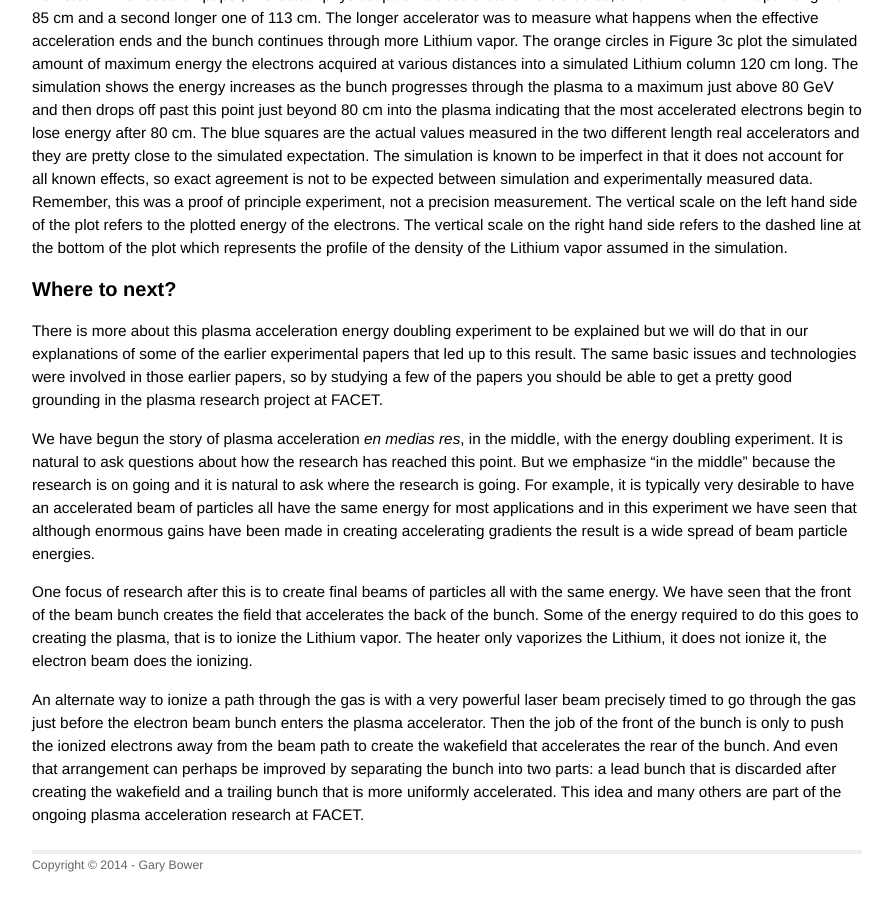
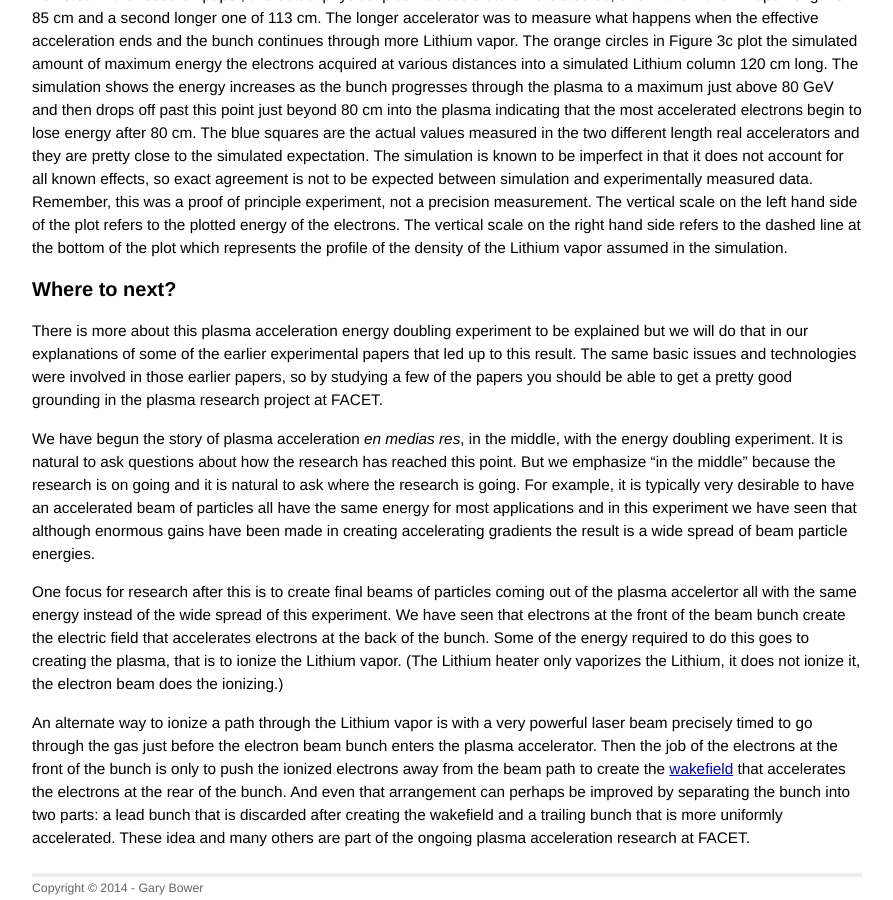
Before and after one commit to grbfacet/facet, a Jekyll site: the page built from energy-doubling-explained.md, in a window 1280 px wide and 900 px high, scrolled down 8097 px. Shown: the whole window, without its empty margins (193-1086 px from the left). Built offline with Jekyll 4.4.1, drawn with Linux system fonts in a browser that asks for light colours; before the commit the page ends 8974 px from its top, so only the background shows below that.

Commit message:
Update energy-doubling-explained.md

```diff
--- a/energy-doubling-explained.md
+++ b/energy-doubling-explained.md
@@ -175,6 +175,6 @@ There is more about this plasma acceleration energy doubling experiment to be ex
 
 We have begun the story of plasma acceleration _en medias res_, in the middle, with the energy doubling experiment. It is natural to ask questions about how the research has reached this point. But we emphasize "in the middle" because the research is on going and it is natural to ask where the research is going. For example, it is typically very desirable to have an accelerated beam of particles all have the same energy for most applications and in this experiment we have seen that although enormous gains have been made in creating accelerating gradients the result is a wide spread of beam particle energies.
 
-One focus of research after this is to create final beams of particles all with the same energy. We have seen that the front of the beam bunch creates the field that accelerates the back of the bunch. Some of the energy required to do this goes to creating the plasma, that is to ionize the Lithium vapor. The heater only vaporizes the Lithium, it does not ionize it, the electron beam does the ionizing.
+One focus for research after this is to create final beams of particles coming out of the plasma accelertor all with the same energy instead of the wide spread of this experiment. We have seen that electrons at the front of the beam bunch create the electric field that accelerates electrons at the back of the bunch. Some of the energy required to do this goes to creating the plasma, that is to ionize the Lithium vapor. (The Lithium heater only vaporizes the Lithium, it does not ionize it, the electron beam does the ionizing.)
 
-An alternate way to ionize a path through the gas is with a very powerful laser beam precisely timed to go through the gas just before the electron beam bunch enters the plasma accelerator. Then the job of the front of the bunch is only to push the ionized electrons away from the beam path to create the wakefield that accelerates the rear of the bunch. And even that arrangement can perhaps be improved by separating the bunch into two parts: a lead bunch that is discarded after creating the wakefield and a trailing bunch that is more uniformly accelerated. This idea and many others are part of the ongoing plasma acceleration research at FACET.
+An alternate way to ionize a path through the Lithium vapor is with a very powerful laser beam precisely timed to go through the gas just before the electron beam bunch enters the plasma accelerator. Then the job of the electrons at the front of the bunch is only to push the ionized electrons away from the beam path to create the [wakefield](/beam-acceleration-tutorial.html#plasma-acceleration) that accelerates the electrons at the rear of the bunch. And even that arrangement can perhaps be improved by separating the bunch into two parts: a lead bunch that is discarded after creating the wakefield and a trailing bunch that is more uniformly accelerated. These idea and many others are part of the ongoing plasma acceleration research at FACET.
```
